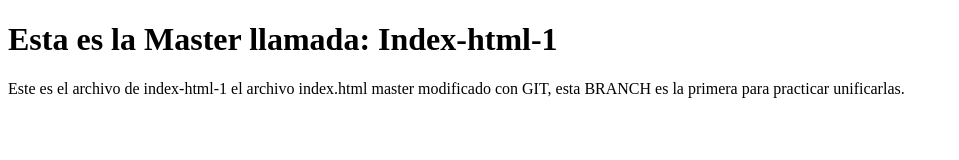
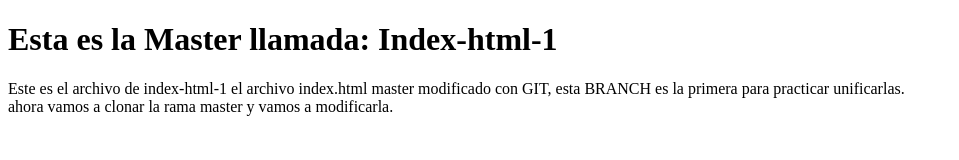
Before and after one commit to MateoRob123/Primer-Repo, a plain HTML site: page index.html in a window 1280 px wide. Shown: the whole page, without its empty margins (0-959 px from the left). Drawn offline with Linux system fonts and the light colour scheme.

Commit message:
cambiando el index push

```diff
--- a/index.html
+++ b/index.html
@@ -3,10 +3,12 @@
 <head>
     <meta charset="UTF-8">
     <meta name="viewport" content="width=device-width, initial-scale=1.0">
-    <title>TITULO CON </title>
+    <title>TITULO CON GIT PUSH Y CLONE</title>
 </head>
 <body>
     <h1>Esta es la Master llamada: Index-html-1 </h1>
-    <p>Este es el archivo de index-html-1 el archivo index.html master modificado con GIT, esta BRANCH es la primera para practicar unificarlas.</p>
+    <p>Este es el archivo de index-html-1 el archivo index.html master modificado con GIT, esta BRANCH es la primera para practicar unificarlas. <br>
+        ahora vamos a clonar la rama master y vamos a modificarla.
+    </p>
 </body>
 </html>
```
